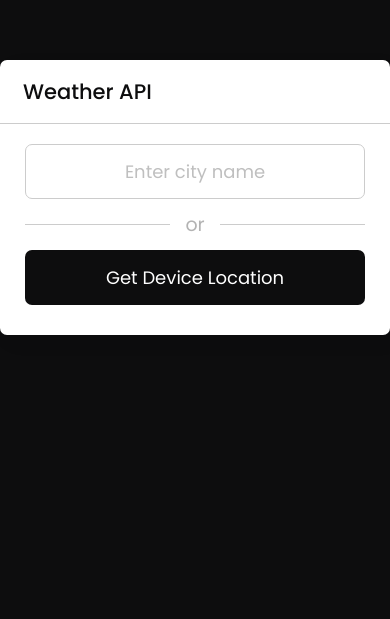
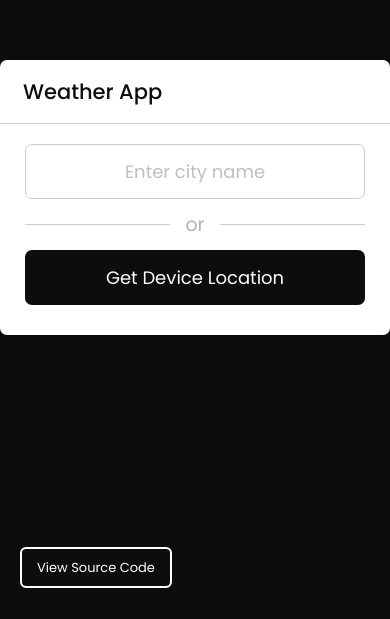
Before and after one commit to EmeditWeb/Weather-API, a plain HTML site: page index.htm in a window 390 px wide. Shown: the part 225-844 px from the top of the page. Drawn offline with nearby package versions, Linux system fonts and the light colour scheme.

Commit message:
Added Icons and API key

```diff
--- a/index.htm
+++ b/index.htm
@@ -6,12 +6,48 @@
 	<title>Weather App | EmeditWEB</title>
 	<link rel="stylesheet" href="style.css">
     <meta name="viewport" content="width=device-width, initial-scale=1.0">
+    <link rel="icon" href="icons/rain.svg" type="image/x-icon" />
     <!-- Linking BoxIcon for Icon -->
     <link href='https://unpkg.com/boxicons@2.0.9/css/boxicons.min.css' rel='stylesheet'>
   </head>
+  <style>
+    .download-btn-cn{
+      position: fixed;
+      bottom: 40px;
+      left: 40px;
+      z-index: 99999;
+    }
+    .download-btn-cn a{
+      background: none;
+      padding: 13px 22px;
+      font-size: 16px;
+      color: #fff;
+      text-decoration: none;
+      border-radius: 6px;
+      border: 2px solid #fff;
+      font-family: 'Poppins', sans-serif;
+      transition: all 0.3s ease;
+    }
+    .download-btn-cn a:hover{
+        color: #fff;
+        background: #0d0d0e;
+    }
+    @media screen and (max-width: 600px){
+        .download-btn-cn{
+            left: 20px;
+        }
+        .download-btn-cn a{
+            font-size: 13px;
+            padding: 9px 15px;
+        }
+    }
+  </style>
   <body>
+  	<div class="download-btn-cn">
+<a href="https://github.com/EmeditWeb/Weather-API" target="_blank">View Source Code</a>
+</div>
     <div class="wrapper">
-      <header><i class='bx bx-left-arrow-alt'></i>Weather API</header>
+      <header><i class='bx bx-left-arrow-alt'></i>Weather App</header>
       <section class="input-part">
         <p class="info-txt"></p>
         <div class="content">
--- a/script.js
+++ b/script.js
@@ -5,7 +5,7 @@ inputField = inputPart.querySelector("input"),
 locationBtn = inputPart.querySelector("button"),
 weatherPart = wrapper.querySelector(".weather-part"),
 wIcon = weatherPart.querySelector("img"),
-arrowBack = wrapper.querySelector("header i");
+arrowBack = wrapper.querySelector("header");
 
 let api;
 
@@ -25,6 +25,7 @@ locationBtn.addEventListener("click", () =>{
 });
 
 function requestApi(city){
+    //Generate your own api key from the open weather page
     api = `https://api.openweathermap.org/data/2.5/weather?q=${city}&units=metric&appid=${'67c742dfdc14a695f3640d8379406c68'}`;
     fetchData();
 }
@@ -47,7 +48,7 @@ function fetchData(){
     // getting api response and returning it with parsing into js obj and in another
     // then function calling weatherDetails function with passing api result as an argument
     fetch(api).then(res => res.json()).then(result => weatherDetails(result)).catch(() =>{
-        infoTxt.innerText = "Something went wrong";
+        infoTxt.innerText = "Something went wrong [Check API Settings]";
         infoTxt.classList.replace("pending", "error");
     });
 }
--- a/style.css
+++ b/style.css
@@ -110,7 +110,7 @@ header i{
   transition: 0.3s ease;
 }
 .input-part button:hover{
-  background: #1d9ffc;
+  background: #0d0d0e;
 }
 
 .wrapper .weather-part{
```
Also changed, not shown: Screenshot 2021-11-27 022626.png, Screenshot 2021-11-27 022909.png, icons/clear.svg (added), icons/cloud.svg (added), icons/haze.svg (added), icons/rain.svg (added), icons/snow.svg (added), icons/storm.svg (added).
